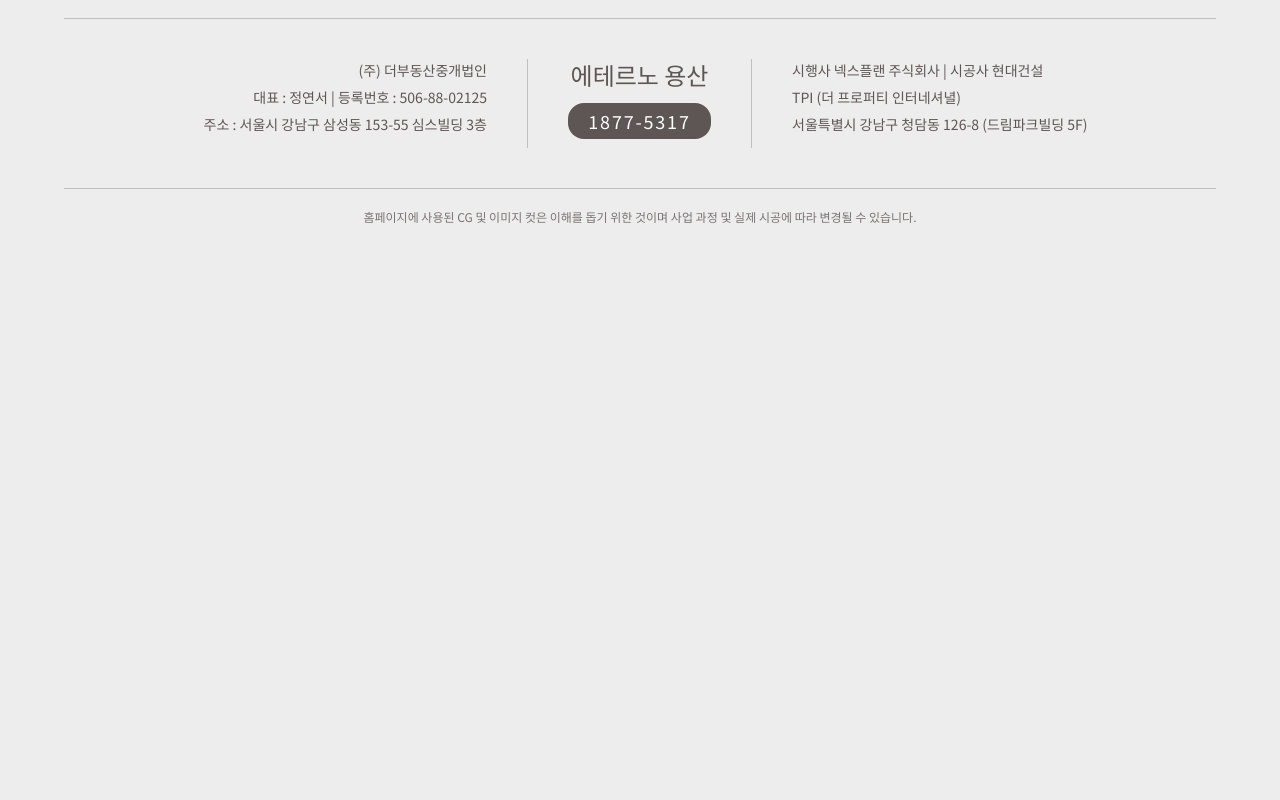
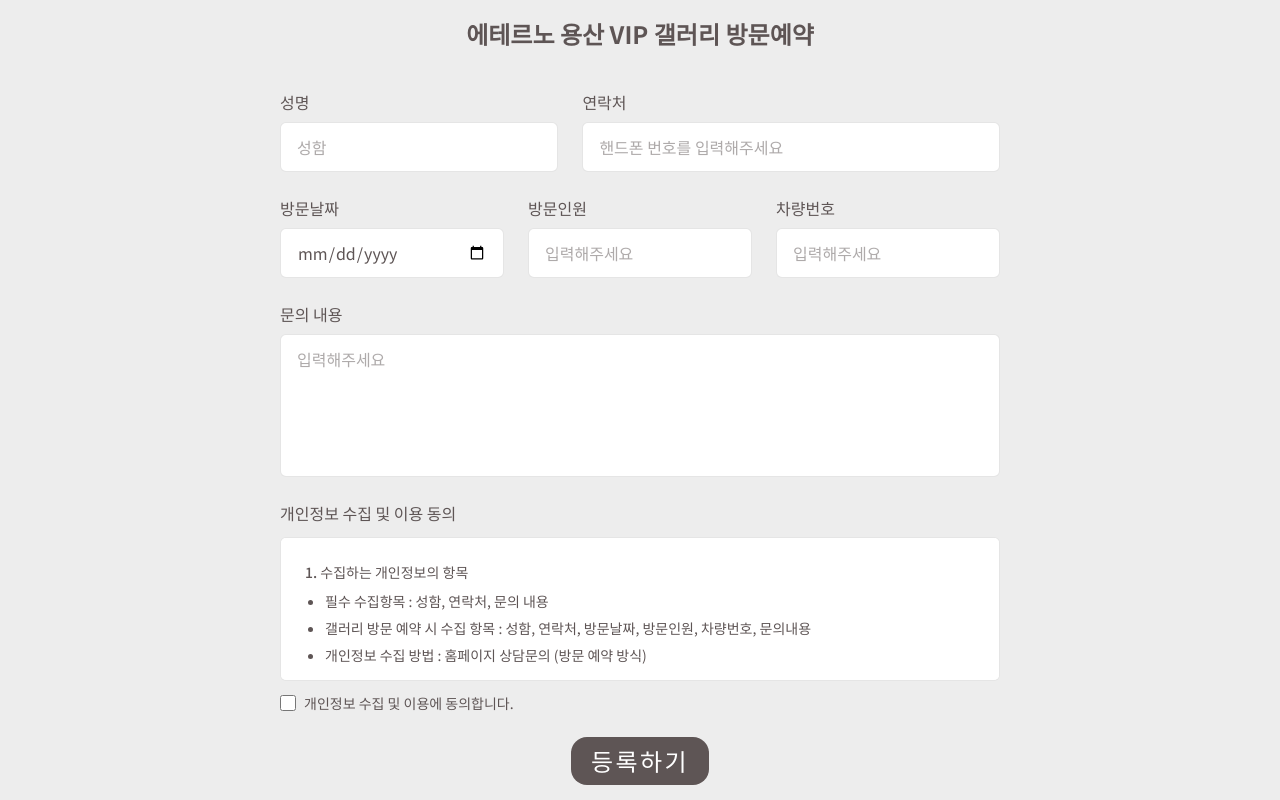
Before and after one commit to millwheel/eterno-yongsan, a Next.js app: page /gallery in a window 1280 px wide. Shown: the part 520-1320 px from the top of the page. Before the commit the page ends 805 px from the top, so only its background shows below. Built offline with nearby package versions, Linux system fonts and the light colour scheme.

Commit message:
feat: 갤러리 방문 예약 페이지 리튜얼

```diff
--- a/src/app/gallery/page.tsx
+++ b/src/app/gallery/page.tsx
@@ -1,6 +1,87 @@
+"use client";
+
 import Image from "next/image";
+import PrivacyPolicy from "@/components/privacyPolicy";
+import { useRouter } from "next/navigation";
+import React from "react";
 
 export default function GalleryPage() {
+    const router = useRouter();
+
+    const isBeforeToday = (dateString: string): boolean => {
+        const selectedDate = new Date(dateString);
+        const today = new Date();
+
+        today.setHours(0, 0, 0, 0);
+        selectedDate.setHours(0, 0, 0, 0);
+
+        return selectedDate < today;
+    };
+
+    const handleSubmit = (event: React.FormEvent<HTMLFormElement>) => {
+        event.preventDefault();
+
+        const form = event.currentTarget;
+        const formData = new FormData(form);
+
+        const name = String(formData.get("name") || "").trim();
+        const phoneRaw = String(formData.get("phone") || "").trim();
+        const visitDate = String(formData.get("visitDate") || "").trim();
+        const visitorsRaw = String(formData.get("visitors") || "").trim();
+        const carNumber = String(formData.get("carNumber") || "").trim();
+        const message = String(formData.get("message") || "").trim();
+        const agree = formData.get("agree");
+
+        const phoneDigits = phoneRaw.replace(/\D/g, "");
+        const visitors = Number(visitorsRaw);
+
+        if (!name) {
+            alert("성함을 입력해주세요.");
+            return;
+        }
+
+        if (!phoneRaw) {
+            alert("연락처를 입력해주세요.");
+            return;
+        }
+        if (phoneDigits.length < 10 || phoneDigits.length > 11) {
+            alert("연락처 형식이 올바르지 않습니다. 숫자 10~11자리로 입력해주세요.");
+            return;
+        }
+
+        if (!visitDate) {
+            alert("방문날짜를 선택해주세요.");
+            return;
+        }
+        if (isBeforeToday(visitDate)) {
+            alert("오늘 이후의 날짜로 선택해주세요.");
+            return;
+        }
+
+
+        if (!visitorsRaw) {
+            alert("방문인원을 입력해주세요.");
+            return;
+        }
+        if (!Number.isInteger(visitors) || visitors <= 0) {
+            alert("방문인원은 1명 이상 정수로 입력해주세요.");
+            return;
+        }
+
+        if (!message) {
+            alert("문의 내용을 입력해주세요.");
+            return;
+        }
+
+        if (!agree) {
+            alert("개인정보 수집 및 이용에 동의해주세요.");
+            return;
+        }
+
+        alert("등록되었습니다.");
+        router.push("/");
+    };
+
     return (
         <section className="mt-20">
             {/* 배너 영역 */}
@@ -13,9 +94,124 @@
                     priority
                 />
             </div>
-            {/*폼 영역*/}
-            <div className="max-w-4xl mx-auto mt-10 px-6">
 
+            <div className="my-10">
+                <h1 className="text-center text-2xl font-semibold">
+                    에테르노 용산 VIP 갤러리 방문예약
+                </h1>
+            </div>
+
+            {/* 폼 영역 */}
+            <div className="max-w-3xl mx-auto mt-10 px-6">
+                <form onSubmit={handleSubmit} className="space-y-6">
+                    {/* 성명 / 연락처 */}
+                    <div className="grid grid-cols-[1fr_1.5fr] gap-6">
+                        <div className="flex flex-col gap-2">
+                            <label className="text-base text-[#5e5555]">성명</label>
+                            <div className="border border-black/10 bg-white rounded-md px-4 py-3">
+                                <input
+                                    type="text"
+                                    placeholder="성함"
+                                    className="w-full outline-none"
+                                    name="name"
+                                />
+                            </div>
+                        </div>
+
+                        <div className="flex flex-col gap-2">
+                            <label className="text-base text-[#5e5555]">연락처</label>
+                            <div className="border border-black/10 bg-white rounded-md px-4 py-3">
+                                <input
+                                    type="tel"
+                                    inputMode="tel"
+                                    placeholder="핸드폰 번호를 입력해주세요"
+                                    className="w-full outline-none"
+                                    name="phone"
+                                />
+                            </div>
+                        </div>
+                    </div>
+
+                    {/* 방문날짜 / 방문인원 / 차량번호 */}
+                    <div className="grid grid-cols-1 md:grid-cols-3 gap-6">
+                        <div className="flex flex-col gap-2">
+                            <label className="text-base text-[#5e5555]">방문날짜</label>
+                            <div className="border border-black/10 bg-white rounded-md px-4 py-3">
+                                <input
+                                    type="date"
+                                    className="w-full outline-none"
+                                    name="visitDate"
+                                />
+                            </div>
+                        </div>
+
+
+                        <div className="flex flex-col gap-2">
+                            <label className="text-base text-[#5e5555]">방문인원</label>
+                            <div className="border border-black/10 bg-white rounded-md px-4 py-3">
+                                <input
+                                    type="number"
+                                    min={1}
+                                    step={1}
+                                    placeholder="입력해주세요"
+                                    className="w-full outline-none"
+                                    name="visitors"
+                                />
+                            </div>
+                        </div>
+
+                        <div className="flex flex-col gap-2">
+                            <label className="text-base text-[#5e5555]">차량번호</label>
+                            <div className="border border-black/10 bg-white rounded-md px-4 py-3">
+                                <input
+                                    type="text"
+                                    placeholder="입력해주세요"
+                                    className="w-full outline-none"
+                                    name="carNumber"
+                                />
+                            </div>
+                        </div>
+                    </div>
+
+                    {/* 문의 내용 */}
+                    <div className="flex flex-col gap-2">
+                        <label className="text-base text-[#5e5555]">문의 내용</label>
+                        <div className="border border-black/10 bg-white rounded-md px-4 py-3">
+                          <textarea
+                              name="message"
+                              placeholder="입력해주세요"
+                              className="w-full h-28 outline-none resize-none"
+                          />
+                        </div>
+                    </div>
+
+                    {/* 개인정보 수집 및 이용 동의 */}
+                    <div className="flex flex-col gap-3">
+                        <p className="text-base text-[#5e5555]">개인정보 수집 및 이용 동의</p>
+
+                        <PrivacyPolicy />
+
+                        <div className="flex items-center gap-2 text-sm text-[#5e5555]">
+                            <input
+                                id="agree"
+                                name="agree"
+                                type="checkbox"
+                                className="h-4 w-4 rounded border-black/20"
+                            />
+                            <label htmlFor="agree">개인정보 수집 및 이용에 동의합니다.</label>
+                        </div>
+                    </div>
+
+                    {/* 버튼 */}
+                    <div className="flex justify-center">
+                        <button
+                            type="submit"
+                            className="px-5 py-2 rounded-2xl text-2xl bg-[#5e5555] text-white tracking-widest cursor-pointer hover:bg-[#7a6f6f] transition"
+                        >
+                            등록하기
+                        </button>
+                    </div>
+                </form>
             </div>
         </section>
     );
```
